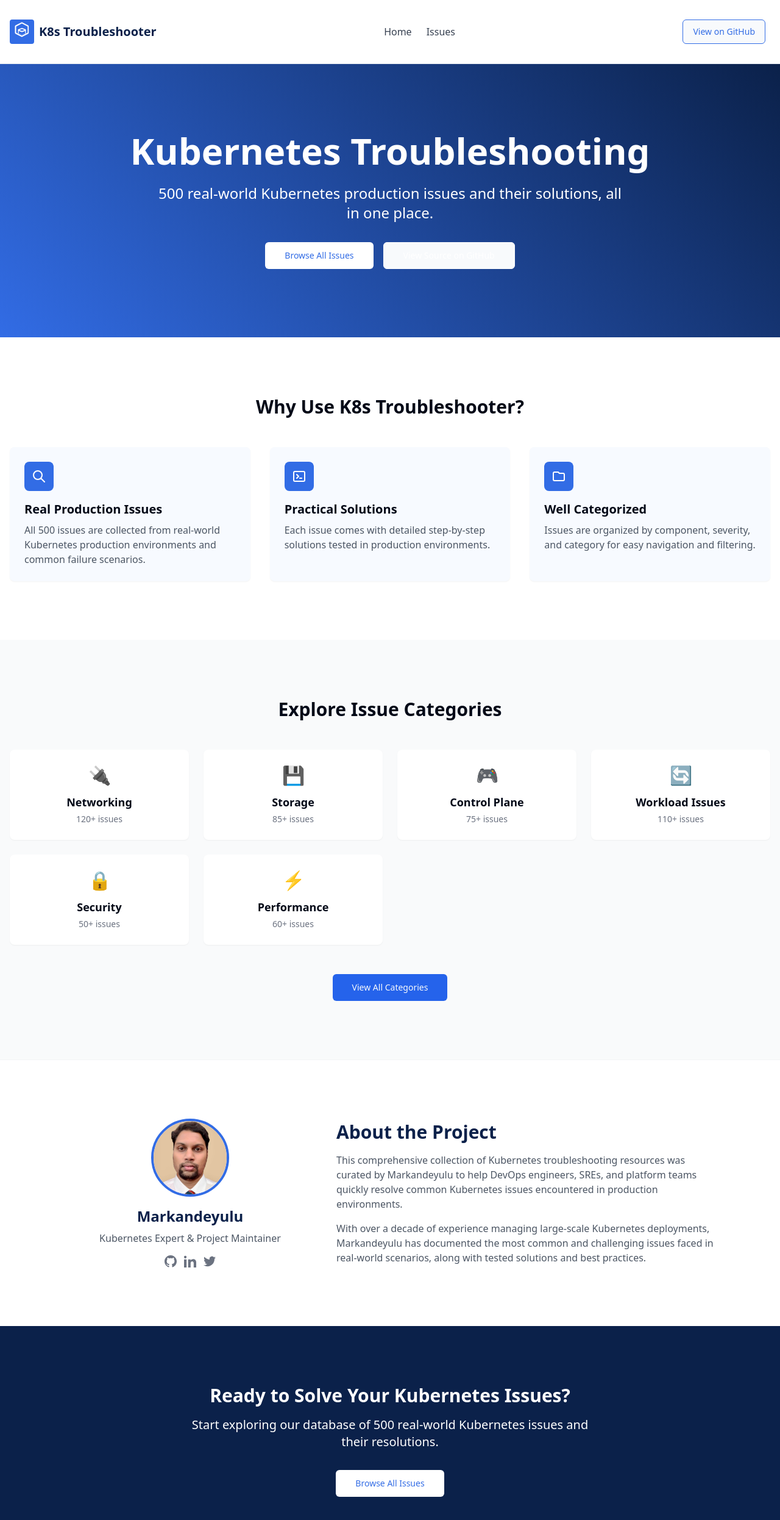
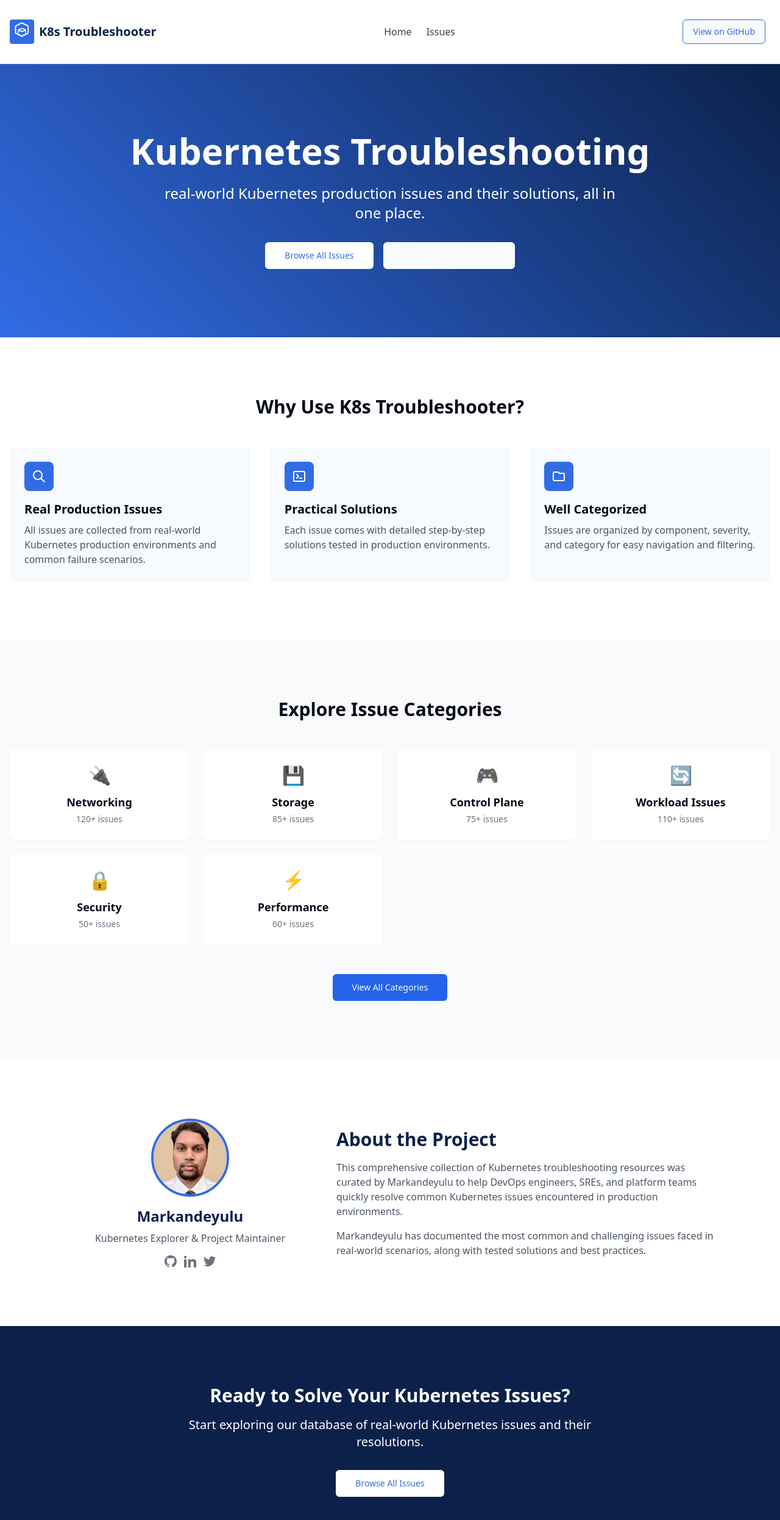
Before and after one commit to suman2mark/k8s-issue-navigator-guide, a React (Vite) app: page / in a window 1280 px wide. Shown: the top 2492 px of the page at 61% size. Built offline with nearby package versions, Linux system fonts and the light colour scheme.

Commit message:
500 deleted and markandeyulu edited Update Index.tsx

```diff
--- a/src/pages/Index.tsx
+++ b/src/pages/Index.tsx
@@ -34,7 +34,7 @@ const Index = () => {
               transition={{ delay: 0.4, duration: 0.5 }}
               className="text-xl md:text-2xl mb-8 max-w-3xl mx-auto"
             >
-              500 real-world Kubernetes production issues and their solutions, all in one place.
+               real-world Kubernetes production issues and their solutions, all in one place.
             </motion.p>
             <motion.div
               initial={{ scale: 0.8, opacity: 0 }}
@@ -47,7 +47,7 @@ const Index = () => {
               </Button>
               <Button size="lg" variant="outline" asChild className="border-white text-white hover:bg-white/20 hover:scale-105 transition-transform">
                 <a
-                  href="https://github.com/vijay2181/k8s-500-prod-issues"
+                  href="https://github.com/suman2mark/k8s-prodisssues"
                   target="_blank"
                   rel="noopener noreferrer"
                 >
@@ -86,7 +86,7 @@ const Index = () => {
                 </div>
                 <h3 className="text-xl font-semibold mb-2">Real Production Issues</h3>
                 <p className="text-gray-600">
-                  All 500 issues are collected from real-world Kubernetes production environments and common failure scenarios.
+                  All issues are collected from real-world Kubernetes production environments and common failure scenarios.
                 </p>
               </motion.div>
 
@@ -208,7 +208,7 @@ const Index = () => {
                   </Avatar>
                 </div>
                 <h3 className="text-2xl font-bold text-k8s-navy mb-2">Markandeyulu</h3>
-                <p className="text-gray-600">Kubernetes Expert & Project Maintainer</p>
+                <p className="text-gray-600">Kubernetes Explorer & Project Maintainer</p>
                 <div className="mt-4 flex justify-center gap-3">
                   <a href="#" className="text-gray-500 hover:text-k8s-blue">
                     <svg xmlns="http://www.w3.org/2000/svg" width="24" height="24" viewBox="0 0 24 24" fill="currentColor" className="w-5 h-5">
@@ -241,7 +241,7 @@ const Index = () => {
                   SREs, and platform teams quickly resolve common Kubernetes issues encountered in production environments.
                 </p>
                 <p className="text-gray-600">
-                  With over a decade of experience managing large-scale Kubernetes deployments, Markandeyulu has documented the most
+                  Markandeyulu has documented the most
                   common and challenging issues faced in real-world scenarios, along with tested solutions and best practices.
                 </p>
               </motion.div>
@@ -260,7 +260,7 @@ const Index = () => {
           <div className="container-custom text-center">
             <h2 className="text-3xl font-bold mb-4">Ready to Solve Your Kubernetes Issues?</h2>
             <p className="text-xl mb-8 max-w-2xl mx-auto">
-              Start exploring our database of 500 real-world Kubernetes issues and their resolutions.
+              Start exploring our database of real-world Kubernetes issues and their resolutions.
             </p>
             <motion.div
               whileHover={{ scale: 1.05 }}
```
